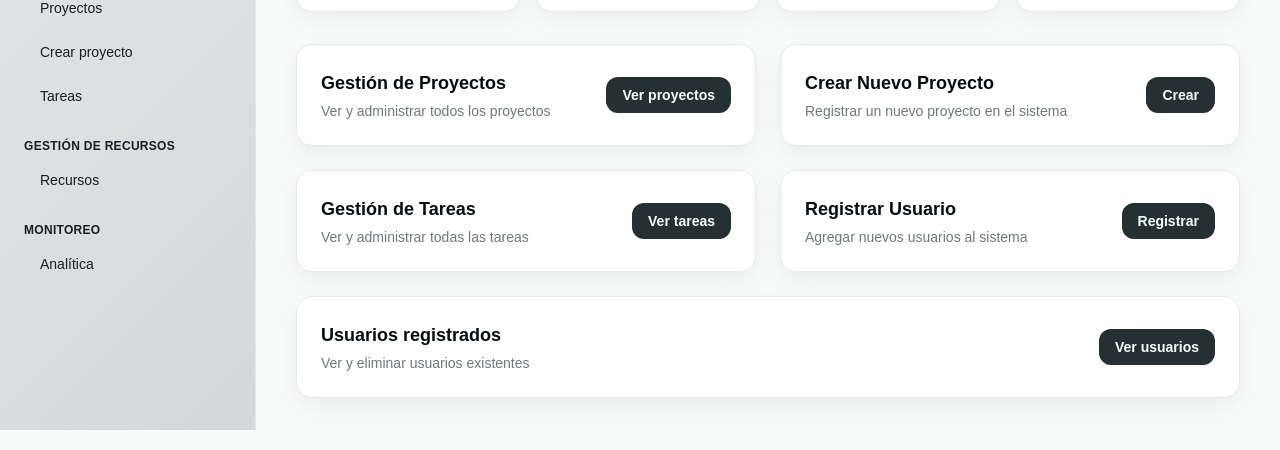
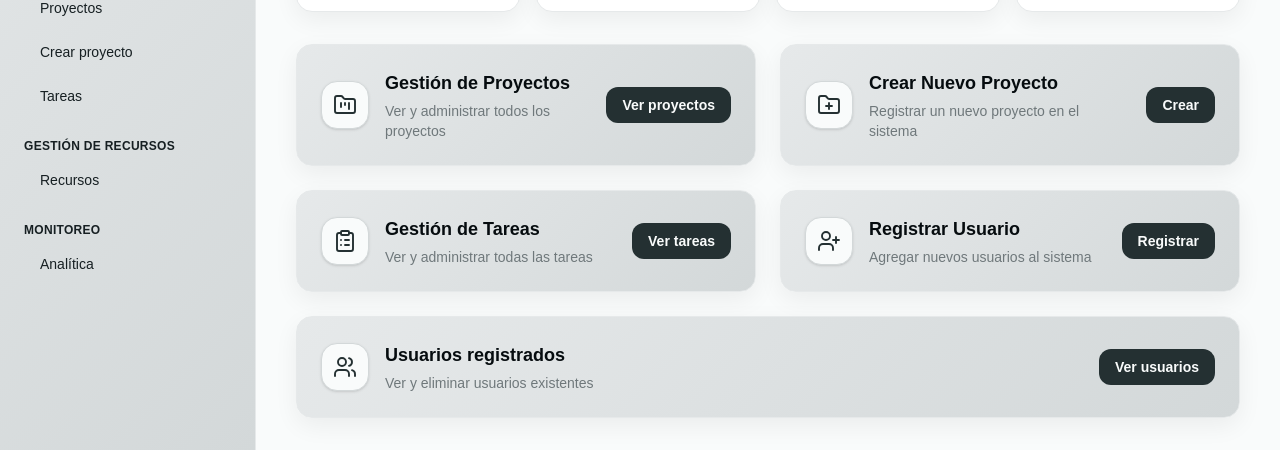
Before and after one commit to arieeliiu/innovatech, a Next.js app in the folder frontend/: page /admin in a window 1280 px wide. Shown: the part 405-855 px from the top of the page. Built offline with nearby package versions, Linux system fonts and the light colour scheme; no server answers; sample sign-in values are in the browser's storage; a web font is replaced by a local one.

Commit message:
feat(frontend): add icons and gradient action cards to admin dashboard

```diff
--- a/frontend/src/app/admin/page.tsx
+++ b/frontend/src/app/admin/page.tsx
@@ -1,7 +1,14 @@
 'use client';
 
-import { useEffect, useState } from 'react';
+import { useEffect, useState, type ReactNode } from 'react';
 import Link from 'next/link';
+import {
+  ClipboardList,
+  FolderKanban,
+  FolderPlus,
+  UserPlus,
+  Users,
+} from 'lucide-react';
 import { getProjects, getUsers } from '../../lib/api';
 
 type Project = {
@@ -22,14 +29,56 @@ type User = {
   role?: string;
 };
 
+type ActionCardProps = {
+  title: string;
+  description: string;
+  href: string;
+  buttonLabel: string;
+  icon: ReactNode;
+  fullWidth?: boolean;
+};
+
 const statCardClass =
   'rounded-2xl border border-theme-border bg-surface p-6 shadow-card';
 
-const actionCardClass =
-  'rounded-2xl border border-theme-border bg-surface p-6 shadow-card transition hover:border-theme-border-strong hover:bg-surface-hover';
+const actionButtonClass =
+  'shrink-0 rounded-xl bg-primary px-4 py-2 text-sm font-semibold text-primary-foreground transition hover:bg-primary-hover active:bg-primary-active';
 
-const actionButtonClass =
-  'rounded-xl bg-primary px-4 py-2 text-sm font-semibold text-primary-foreground transition hover:bg-primary-hover active:bg-primary-active';
+function ActionCard({
+  title,
+  description,
+  href,
+  buttonLabel,
+  icon,
+  fullWidth = false,
+}: ActionCardProps) {
+  return (
+    <article
+      className={`theme-action-card rounded-2xl border border-theme-border p-6 shadow-card transition hover:border-theme-border-strong ${
+        fullWidth ? 'md:col-span-2' : ''
+      }`}
+    >
+      <div className="flex items-center justify-between gap-6">
+        <div className="flex min-w-0 items-center gap-4">
+          <div className="flex h-12 w-12 shrink-0 items-center justify-center rounded-2xl border border-feature-icon-border bg-feature-icon-background text-feature-icon shadow-sm">
+            {icon}
+          </div>
+
+          <div className="min-w-0">
+            <h2 className="text-lg font-semibold text-content-strong">
+              {title}
+            </h2>
+            <p className="mt-1 text-sm text-content-muted">{description}</p>
+          </div>
+        </div>
+
+        <Link href={href} className={actionButtonClass}>
+          {buttonLabel}
+        </Link>
+      </div>
+    </article>
+  );
+}
 
 export default function AdminDashboard() {
   const [projects, setProjects] = useState<Project[]>([]);
@@ -121,85 +170,46 @@ export default function AdminDashboard() {
       )}
 
       <div className="grid gap-6 md:grid-cols-2">
-        <div className={actionCardClass}>
-          <div className="flex items-center justify-between gap-5">
-            <div>
-              <h2 className="text-lg font-semibold text-content-strong">
-                Gestión de Proyectos
-              </h2>
-              <p className="mt-1 text-sm text-content-muted">
-                Ver y administrar todos los proyectos
-              </p>
-            </div>
-            <Link href="/admin/projects" className={actionButtonClass}>
-              Ver proyectos
-            </Link>
-          </div>
-        </div>
+        <ActionCard
+          title="Gestión de Proyectos"
+          description="Ver y administrar todos los proyectos"
+          href="/admin/projects"
+          buttonLabel="Ver proyectos"
+          icon={<FolderKanban size={24} strokeWidth={1.9} />}
+        />
 
-        <div className={actionCardClass}>
-          <div className="flex items-center justify-between gap-5">
-            <div>
-              <h2 className="text-lg font-semibold text-content-strong">
-                Crear Nuevo Proyecto
-              </h2>
-              <p className="mt-1 text-sm text-content-muted">
-                Registrar un nuevo proyecto en el sistema
-              </p>
-            </div>
-            <Link href="/admin/projects/create" className={actionButtonClass}>
-              Crear
-            </Link>
-          </div>
-        </div>
+        <ActionCard
+          title="Crear Nuevo Proyecto"
+          description="Registrar un nuevo proyecto en el sistema"
+          href="/admin/projects/create"
+          buttonLabel="Crear"
+          icon={<FolderPlus size={24} strokeWidth={1.9} />}
+        />
 
-        <div className={actionCardClass}>
-          <div className="flex items-center justify-between gap-5">
-            <div>
-              <h2 className="text-lg font-semibold text-content-strong">
-                Gestión de Tareas
-              </h2>
-              <p className="mt-1 text-sm text-content-muted">
-                Ver y administrar todas las tareas
-              </p>
-            </div>
-            <Link href="/admin/tasks" className={actionButtonClass}>
-              Ver tareas
-            </Link>
-          </div>
-        </div>
+        <ActionCard
+          title="Gestión de Tareas"
+          description="Ver y administrar todas las tareas"
+          href="/admin/tasks"
+          buttonLabel="Ver tareas"
+          icon={<ClipboardList size={24} strokeWidth={1.9} />}
+        />
 
-        <div className={actionCardClass}>
-          <div className="flex items-center justify-between gap-5">
-            <div>
-              <h2 className="text-lg font-semibold text-content-strong">
-                Registrar Usuario
-              </h2>
-              <p className="mt-1 text-sm text-content-muted">
-                Agregar nuevos usuarios al sistema
-              </p>
-            </div>
-            <Link href="/admin/users/create" className={actionButtonClass}>
-              Registrar
-            </Link>
-          </div>
-        </div>
+        <ActionCard
+          title="Registrar Usuario"
+          description="Agregar nuevos usuarios al sistema"
+          href="/admin/users/create"
+          buttonLabel="Registrar"
+          icon={<UserPlus size={24} strokeWidth={1.9} />}
+        />
 
-        <div className={`${actionCardClass} md:col-span-2`}>
-          <div className="flex items-center justify-between gap-5">
-            <div>
-              <h2 className="text-lg font-semibold text-content-strong">
-                Usuarios registrados
-              </h2>
-              <p className="mt-1 text-sm text-content-muted">
-                Ver y eliminar usuarios existentes
-              </p>
-            </div>
-            <Link href="/admin/users" className={actionButtonClass}>
-              Ver usuarios
-            </Link>
-          </div>
-        </div>
+        <ActionCard
+          title="Usuarios registrados"
+          description="Ver y eliminar usuarios existentes"
+          href="/admin/users"
+          buttonLabel="Ver usuarios"
+          icon={<Users size={24} strokeWidth={1.9} />}
+          fullWidth
+        />
       </div>
     </div>
   );
```
